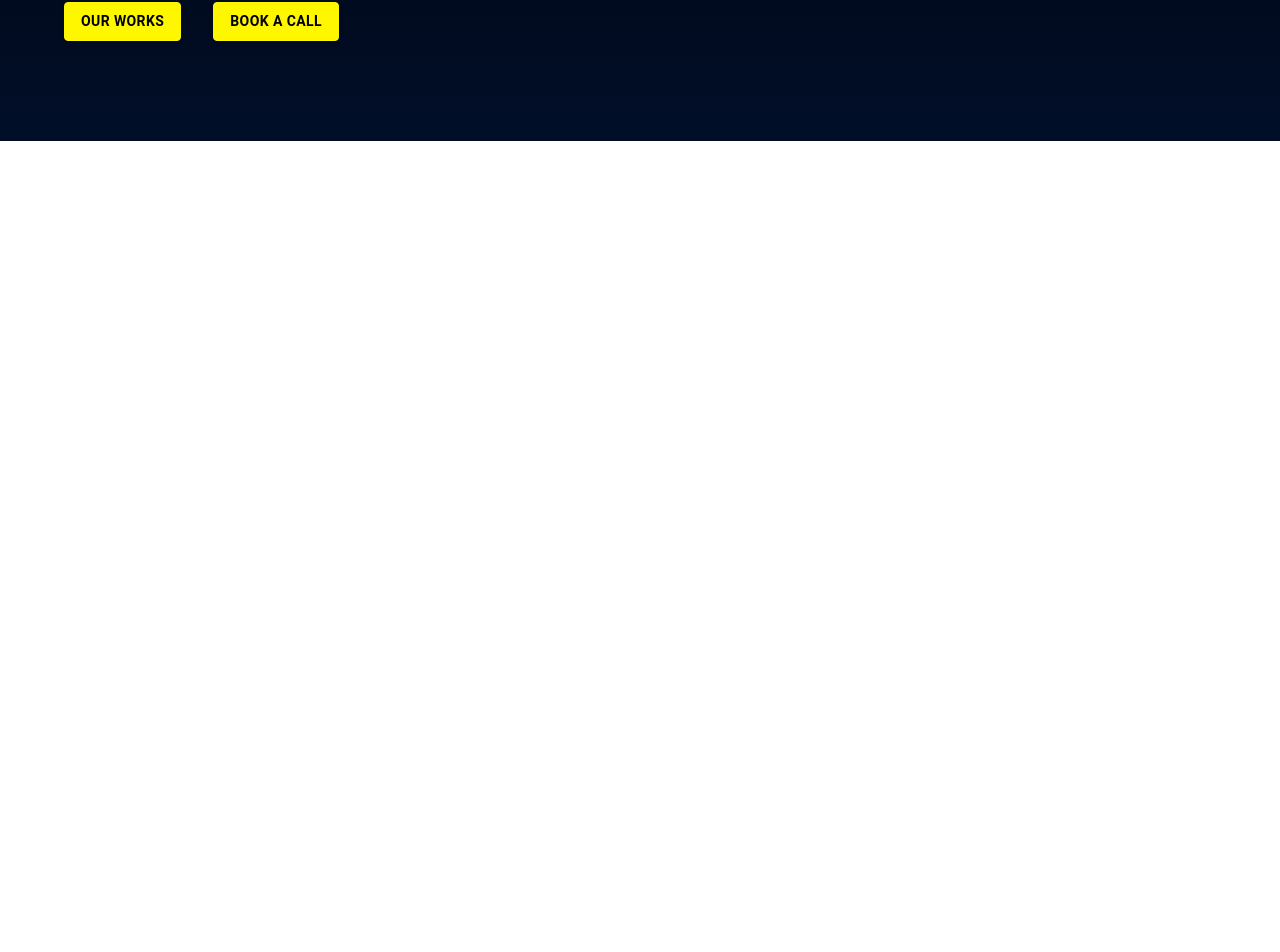
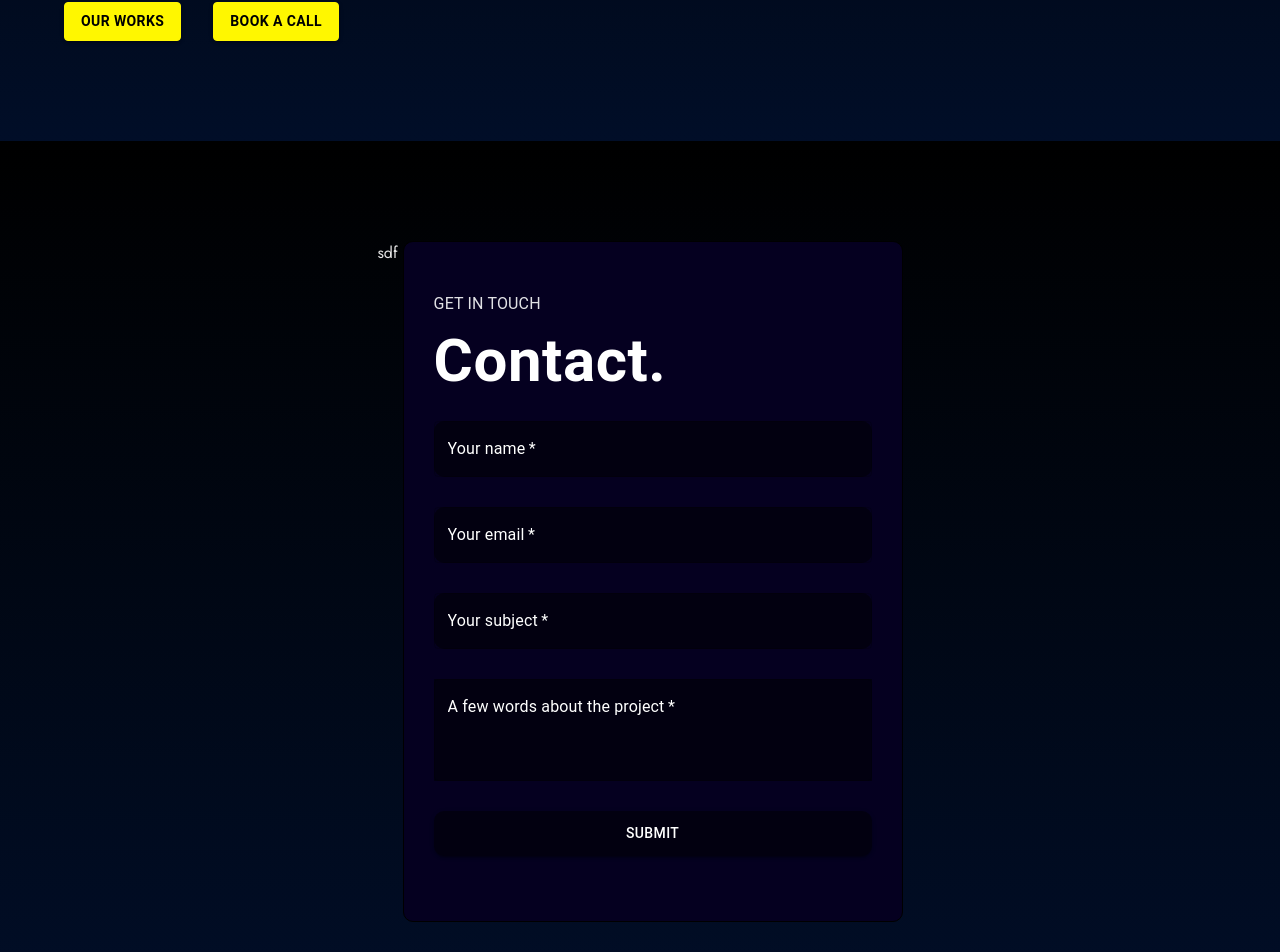
Before and after one commit to noorhesham9/Q_blink-company, a React (Vite) app: page / in a window 1280 px wide. Shown: the part 1303-2255 px from the top of the page. Before the commit the page ends 1444 px from the top, so only its background shows below. Built offline with nearby package versions, Linux system fonts and the light colour scheme; the HTML template or start-up script is replaced by a standard one; a web font is replaced by a local one.

Commit message:
Contact section

```diff
--- a/package.json
+++ b/package.json
@@ -15,12 +15,14 @@
     "@mui/icons-material": "^5.11.16",
     "@mui/material": "^5.13.6",
     "emailjs": "^4.0.2",
+    "formik": "^2.4.2",
     "framer-motion": "^10.12.18",
     "react": "^18.2.0",
     "react-dom": "^18.2.0",
     "react-loader-spinner": "^5.3.4",
     "react-router-dom": "^6.14.1",
-    "swiper": "^9.4.1"
+    "swiper": "^9.4.1",
+    "yup": "^1.2.0"
   },
   "devDependencies": {
     "@types/react": "^18.0.37",
--- a/src/App.jsx
+++ b/src/App.jsx
@@ -1,5 +1,6 @@
 import "./App.css";
 import About from "./components/About/About";
+import Contact from "./components/Contact/Contact";
 // import { Routes, Route } from "react-router-dom";
 import Header from "./components/Header/Header";
 import Landing from "./components/landing/Landing";
@@ -10,7 +11,7 @@ function App() {
       <Header />
       <Landing />
       <About />
-      {/* <TestAbout /> */}
+      <Contact />
     </>
   );
 }
--- a/src/components/About/About.jsx
+++ b/src/components/About/About.jsx
@@ -13,7 +13,7 @@ function About() {
   };
 
   return (
-    <Box className="section__gradient-1" py="100px">
+    <Box className="section__gradient-1 " py="100px">
       <Container className="containerforAbout">
         <motion.div variants={textVariant()}>
           <Typography
--- /dev/null
+++ b/src/components/Contact/Contact.jsx
@@ -0,0 +1,48 @@
+import { Box, Container, Stack, Typography } from "@mui/material";
+import FormikContainer from "./FormikContainer";
+import { motion } from "framer-motion";
+import { slideIn, textVariant } from "../../utils/motion";
+import { SectionWrapper } from "../../hoc/index";
+const Contact = () => {
+  return (
+    <Box className=" section__gradient-1" py="100px">
+      <Container>
+        <motion.div
+          variants={slideIn("left", "tween", 0.2, 1)}
+          style={{
+            display: "flex",
+            flexDirection: "row",
+            gap: "5px",
+            justifyContent: "center",
+          }}>
+          <Stack>sdf</Stack>
+          <Box
+            sx={{
+              bgcolor: "rgb(5 0 32)",
+              p: "50px 30px!important",
+              borderRadius: "10px",
+              border: "1px solid black",
+              color: "white",
+              width: "90%",
+              maxWidth: "500px!important",
+            }}>
+            <Stack sx={{ textAlign: { xs: "center", sm: "start" } }}>
+              <motion.div variants={textVariant()}>
+                <Typography color="#f9fafbe6">GET IN TOUCH</Typography>
+                <Typography
+                  color="white"
+                  fontSize={{ sm: "60px", xs: "30px" }}
+                  fontWeight="bold">
+                  Contact.
+                </Typography>
+              </motion.div>
+            </Stack>
+            <FormikContainer />
+          </Box>
+        </motion.div>
+      </Container>
+    </Box>
+  );
+};
+
+export default SectionWrapper(Contact, "contact");
--- /dev/null
+++ b/src/components/Contact/FormikContainer.jsx
@@ -0,0 +1,57 @@
+import { Form, Formik } from "formik";
+import * as Yup from "yup";
+import FormikControl from "./FormikControl";
+import { Button, Stack } from "@mui/material";
+// import emailjs from "@emailjs/browser";
+// import LoaderTwo from "../LoaderTwo";
+import { useState } from "react";
+
+const initialValues = {
+  name: "",
+  email: "",
+  message: "",
+  subject: "",
+};
+const validationSchema = Yup.object({
+  name: Yup.string().required("Required !"),
+  subject: Yup.string().required("Required !"),
+  email: Yup.string().email("invalid email format").required("Required !"),
+  message: Yup.string().required("Required !"),
+});
+function FormikContainer() {
+  const handleSubmit = () => console.log("");
+
+  return (
+    <Formik
+      initialValues={initialValues}
+      validationSchema={validationSchema}
+      onSubmit={handleSubmit}>
+      {(formik) => {
+        return (
+          <Form>
+            <Stack justifyContent="space-between">
+              <FormikControl control="input" name="name" type="name" />
+              <FormikControl control="input" name="email" type="email" />
+              <FormikControl control="input" name="subject" type="subject" />
+              <FormikControl control="textarea" name="message" />
+              <Button
+                type="submit"
+                variant="contained"
+                sx={{
+                  bgcolor: "rgba(0,0,0,.5)",
+                  "&:hover": { bgcolor: "rgba(0,0,0,.5)" },
+                  m: "15px 0",
+                  p: "10px",
+                  borderRadius: "10px",
+                }}>
+                submit
+              </Button>
+            </Stack>
+          </Form>
+        );
+      }}
+    </Formik>
+  );
+}
+
+export default FormikContainer;
--- /dev/null
+++ b/src/components/Contact/FormikControl.jsx
@@ -0,0 +1,16 @@
+import Input from "./Input";
+import TextArea from "./TextArea";
+
+function FormikControl(Props) {
+  const { control, ...rest } = Props;
+  switch (control) {
+    case "input":
+      return <Input {...rest} />;
+    case "textarea":
+      return <TextArea {...rest} />;
+    default:
+      return null;
+  }
+}
+
+export default FormikControl;
--- /dev/null
+++ b/src/components/Contact/Input.jsx
@@ -0,0 +1,32 @@
+import { Field } from "formik";
+import { Stack, TextField } from "@mui/material";
+function Input(Props) {
+  const { name, ...rest } = Props;
+  return (
+    <Stack className="form-control">
+      <Field
+        name={name}
+        id={name}
+        {...rest}
+        as={TextField}
+        required
+        label={`Your ${name}`}
+        sx={{
+          m: "15px 0",
+          width: "100%",
+          "& label": { color: "white" },
+          "& input": {
+            color: "white",
+            bgcolor: "rgba(0,0,0,.5)",
+            borderRadius: "10px",
+          },
+          "& focus": {
+            border: "1px solid yellow",
+          },
+        }}
+      />
+    </Stack>
+  );
+}
+
+export default Input;
--- /dev/null
+++ b/src/components/Contact/TextArea.jsx
@@ -0,0 +1,31 @@
+import { Field } from "formik";
+import { Box, TextField } from "@mui/material";
+function TextArea(Props) {
+  const { name, ...rest } = Props;
+  return (
+    <Box className="form-control ">
+      <Field
+        as={TextField}
+        name={name}
+        id={name}
+        required
+        {...rest}
+        sx={{
+          width: "100%",
+          "& label": { color: "white" },
+          "& textArea": {
+            color: "white",
+            borderRadius: "10px",
+          },
+          bgcolor: "rgba(0,0,0,.5)",
+          m: "15px 0",
+        }}
+        label="A few words about the project"
+        multiline
+        rows={3}
+      />
+    </Box>
+  );
+}
+
+export default TextArea;
--- a/src/components/Header/Header.jsx
+++ b/src/components/Header/Header.jsx
@@ -393,7 +393,7 @@ const Header = () => {
             <a href="#pricing">Pricing</a>
           </li>
           <li>
-            <a href="#contacts">Contacts</a>
+            <a href="#contact">Contacts</a>
           </li>
         </ul>
       </div>
```
Also changed, not shown: 1 other file (tests, documents, lock files or other folders).
